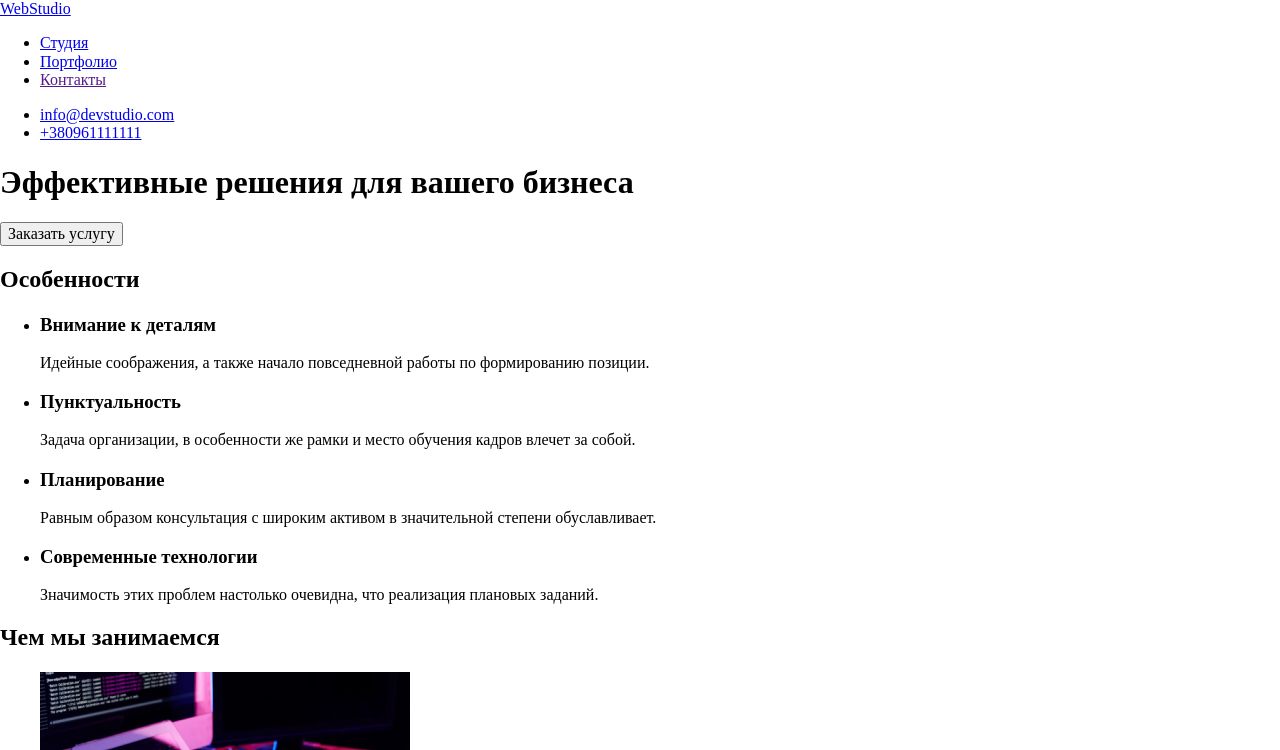
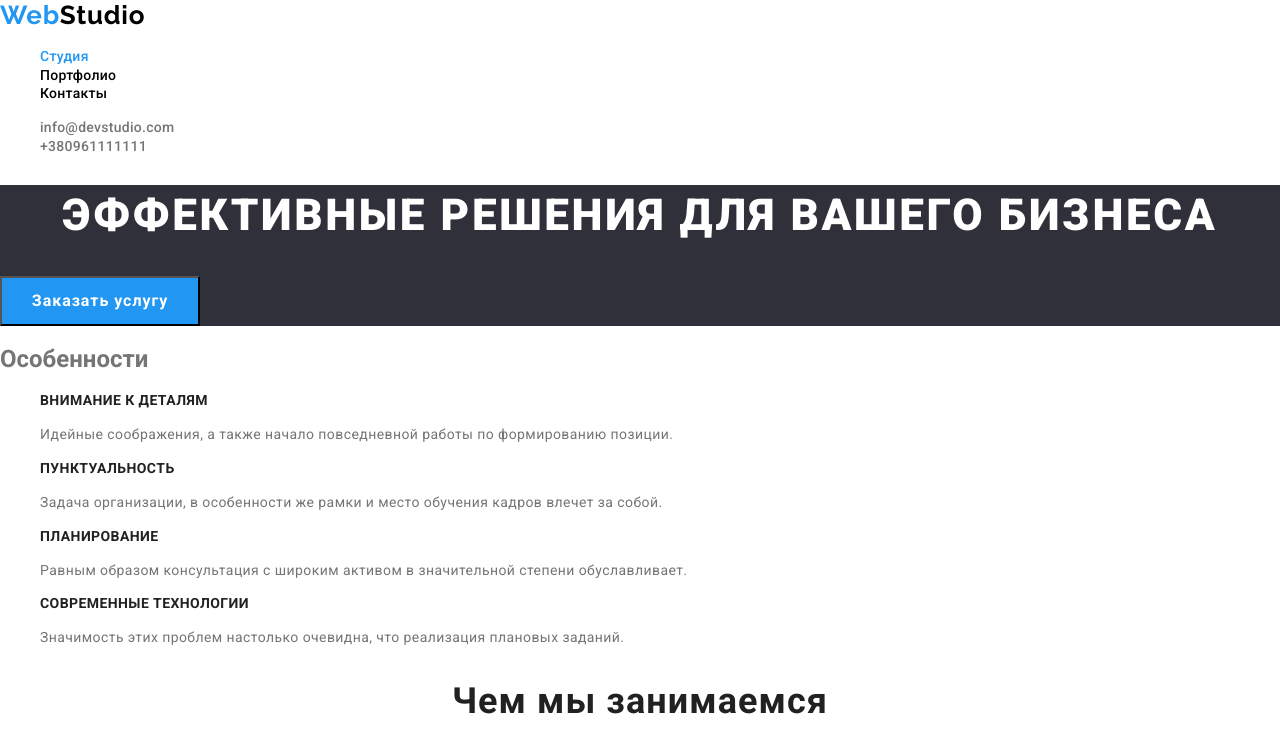
Before and after one commit to AndreyKondelchuk/goit-markup-hw-02, a plain HTML site: page index.html in a window 1280 px wide. Shown: the top 750 px of the page. Drawn offline with nearby package versions, Linux system fonts and the light colour scheme.

Commit message:
доделал ДЗ2

```diff
--- a/css/styles.css
+++ b/css/styles.css
@@ -0,0 +1,206 @@
+:root {
+  --primary-text-color: #757575;
+  --title-text-color: #212121;
+  --accent-color: #2196f3;
+  --background-color: #ffffff;
+}
+body {
+  color: var(--primary-text-color);
+  background-color: #ffffff;
+  font-family: roboto, sans-serif;
+}
+a {
+  text-decoration: none;
+}
+.logo {
+  font-family: Raleway;
+  font-style: normal;
+  font-weight: bold;
+  font-size: 26px;
+  line-height: 31px;
+  letter-spacing: 0.03em;
+
+  color: #2196f3;
+}
+
+.site-nav-list .link-current {
+  color: var(--accent-color);
+
+  font-weight: 500;
+  font-size: 14px;
+  line-height: 1.14;
+  letter-spacing: 0.02em;
+}
+.link:hover,
+.info:hover {
+  color: blue;
+}
+.site-nav-list .link {
+  color: #000000;
+
+  font-weight: 500;
+  font-size: 14px;
+  line-height: 1.14;
+  letter-spacing: 0.02em;
+}
+.site-nav-list .link:hover,
+.site-nav-list .link:focus {
+  color: var(--accent-color);
+}
+.contacts-nav a {
+  color: var(--primary-text-color);
+
+  font-weight: 500;
+  font-size: 14px;
+  line-height: 1.14;
+  letter-spacing: 0.02em;
+}
+.contacts-nav a:focus,
+.contacts-nav a:hover {
+  color: var(--accent-color);
+}
+.link {
+  font-family: Roboto;
+  font-style: normal;
+  font-weight: 500;
+  font-size: 14px;
+  line-height: 16px;
+  letter-spacing: 0.02em;
+
+  color: #212121;
+}
+ul {
+  list-style: none;
+}
+.logo {
+  color: #000000;
+
+  font-family: Raleway, sans-serif;
+  font-weight: 700;
+  font-size: 26px;
+  line-height: 1.2;
+  letter-spacing: 0.03em;
+}
+span {
+  color: var(--accent-color);
+}
+
+.hero {
+  background-color: #2f303a;
+}
+.hero-title {
+  text-transform: uppercase;
+  color: var(--background-color);
+  font-weight: 900;
+  font-size: 44px;
+  line-height: 1.4;
+  text-align: center;
+  letter-spacing: 0.06em;
+  background-color: #2f303a;
+}
+
+.hero-button {
+  color: var(--background-color);
+  background-color: var(--accent-color);
+  font-family: Roboto;
+  font-style: normal;
+  font-weight: 700;
+  font-size: 16px;
+  line-height: 2;
+  letter-spacing: 0.06em;
+
+  width: 200px;
+  height: 50px;
+}
+.features .title {
+  color: var(--title-text-color);
+
+  font-weight: 700;
+  font-size: 14px;
+  line-height: 1.14;
+  letter-spacing: 0.03em;
+}
+
+.features .text {
+  color: var(--primary-text-color);
+
+  font-size: 14px;
+  line-height: 1.7;
+  letter-spacing: 0.03em;
+}
+
+.title {
+  color: var(--title-text-color);
+  text-transform: uppercase;
+}
+.section-title {
+  color: var(--title-text-color);
+
+  font-weight: 700;
+  font-size: 36px;
+  line-height: 1.2;
+  text-align: center;
+  letter-spacing: 0.03em;
+}
+.team .name {
+  color: var(--title-text-color);
+
+  font-weight: 500;
+  font-size: 16px;
+  line-height: 1.2;
+  text-align: center;
+  letter-spacing: 0.03em;
+}
+
+.team .position {
+  color: var(--primary-text-color);
+
+  font-size: 16px;
+  line-height: 1.2;
+  text-align: center;
+  letter-spacing: 0.03em;
+}
+.footer,
+.footer-address {
+  color: #ffffff;
+  background-color: #2f303a;
+
+  font-family: Roboto;
+  font-style: normal;
+  font-weight: 400;
+  font-size: 14px;
+  line-height: 1.7;
+  letter-spacing: 0.03em;
+}
+.footer-logo {
+  color: #ffffff;
+  font-family: Roboto;
+  font-style: normal;
+  font-weight: 700;
+  font-size: 26px;
+  line-height: 1.2;
+  letter-spacing: 0.03em;
+}
+.footer-contacts-list-link {
+  color: rgba(255, 255, 255, 0.6);
+}
+.footer-contacts-list-link:hover,
+.footer-contacts-list-link:focus {
+  color: var(--accent-color);
+}
+
+/* portfolio */
+
+.all-button {
+  color: var(--title-text-color);
+  font-family: inherit;
+  cursor: pointer;
+  font-weight: 500;
+  line-height: 1.6;
+  letter-spacing: 0.03em;
+}
+.all-button:hover,
+.all-button:focus {
+  color: var(--background-color);
+  background-color: var(--accent-color);
+}
--- a/index.html
+++ b/index.html
@@ -17,83 +17,90 @@
   </head>
 
   <body>
-    <header>
+    <header class="page-header">
       <nav>
-        <a href="./index.html"><span>Web</span>Studio</a>
-        <ul>
-          <li><a href="./index.html">Студия</a></li>
-          <li><a href="./portfolio.html">Портфолио</a></li>
-          <li><a href="">Контакты</a></li>
+        <a class="logo" href="./index.html"><span>Web</span>Studio</a>
+        <ul class="site-nav-list">
+          <li><a href="" class="link-current">Студия</a></li>
+          <li><a href="./portfolio.html" class="link">Портфолио</a></li>
+          <li><a href="" class="link">Контакты</a></li>
         </ul>
-        <ul>
-          <li><a href="info@devstudio.com">info@devstudio.com</a></li>
-          <li><a href="+380961111111">+380961111111</a></li>
+        <ul class="contacts-nav">
+          <li>
+            <a href="info@devstudio.com" class="info">info@devstudio.com</a>
+          </li>
+          <li><a href="+380961111111" class="info">+380961111111</a></li>
         </ul>
       </nav>
     </header>
+    <!--Основная секция-->
     <main>
-      <section>
-        <h1>Эффективные решения для вашего бизнеса</h1>
-        <button>Заказать услугу</button>
+      <!--Герой-->
+      <section class="hero">
+        <h1 class="hero-title">Эффективные решения для вашего бизнеса</h1>
+        <button type="button" class="hero-button">Заказать услугу</button>
       </section>
-      <section>
+      <!--Осщбенности-->
+      <section class="features">
         <h2>Особенности</h2>
         <ul>
           <li>
-            <h3>Внимание к деталям</h3>
-            <p>
+            <h3 class="title">Внимание к деталям</h3>
+            <p class="text">
               Идейные соображения, а также начало повседневной работы по
               формированию позиции.
             </p>
           </li>
           <li>
-            <h3>Пунктуальность</h3>
-            <p>
+            <h3 class="title">Пунктуальность</h3>
+            <p class="text">
               Задача организации, в особенности же рамки и место обучения кадров
               влечет за собой.
             </p>
           </li>
           <li>
-            <h3>Планирование</h3>
-            <p>
+            <h3 class="title">Планирование</h3>
+            <p class="text">
               Равным образом консультация с широким активом в значительной
               степени обуславливает.
             </p>
           </li>
           <li>
-            <h3>Современные технологии</h3>
-            <p>
+            <h3 class="title">Современные технологии</h3>
+            <p class="text">
               Значимость этих проблем настолько очевидна, что реализация
               плановых заданий.
             </p>
           </li>
         </ul>
       </section>
-      <section>
-        <h2>Чем мы занимаемся</h2>
+      <!--Чем мы занимаемся-->
+      <section class="sectiom">
+        <h2 class="section-title">Чем мы занимаемся</h2>
         <ul>
           <li><img src="./images/box1.jpg" alt="MCbook" width="370" /></li>
           <li><img src="./images/box2.jpg" alt="Iphone" width="370" /></li>
           <li><img src="./images/box3.jpg" alt="Ipad" width="370" /></li>
         </ul>
       </section>
-      <section>
-        <h2>Наша команда</h2>
+      <!--Наша команда-->
+      <section class="section">
+        <h2 class="section-title">Наша команда</h2>
         <ul>
           <li>
             <img src="./images/team1.jpg" alt="Игорь" width="270" />
-            <h3>Игорь Демьяненко</h3>
-            <p>Product Designer</p>
+            <h3 class="name">Игорь Демьяненко</h3>
+            <p class="position">Product Designer</p>
           </li>
           <li>
             <img src="./images/team2.jpg" alt="Оля" width="270" />
-            <h3>Ольга Репина</h3>
-            <p>Frontend Developer</p>
+            <h3 class="name">Ольга Репина</h3>
+            <p class="position">Frontend Developer</p>
           </li>
           <li>
             <img src="./images/team3.jpg" alt="Коля" width="270" />
-            <h3>Николай Тарасов</h3>
-            <p>Marketing</p>
+            <h3 class="name">Николай Тарасов</h3>
+            <p class="position">Marketing</p>
           </li>
           <li>
             <img src="./images/team4.jpg" alt="Миша" width="270" />
@@ -102,13 +109,24 @@
           </li>
         </ul>
       </section>
-      <footer>
-        <a href="">WebStudio</a>
-        <address>г. Киев, пр-т Леси Украинки, 26</address>
-        <address>
-          <ul>
-            <li><a href="">info@devstudio.com</a></li>
-            <li><a href="">+380961111111</a></li>
+      <!--Футер-->
+      <footer class="footer">
+        <a class="footer-logo" href=""><span>Web</span>Studio</a>
+        <address class="footer-address">
+          г. Киев, пр-т Леси Украинки, 26
+        </address>
+        <address class="footer-address">
+          <ul class="footer-contacts-list">
+            <li>
+              <a href="info@devstudio.com" class="footer-contacts-list-link"
+                >info@example.com</a
+              >
+            </li>
+            <li>
+              <a href="+380961111111" class="footer-contacts-list-link"
+                >+380961111111</a
+              >
+            </li>
           </ul>
         </address>
       </footer>
```
Also changed, not shown: portfolio.html (+33 -21 lines).
